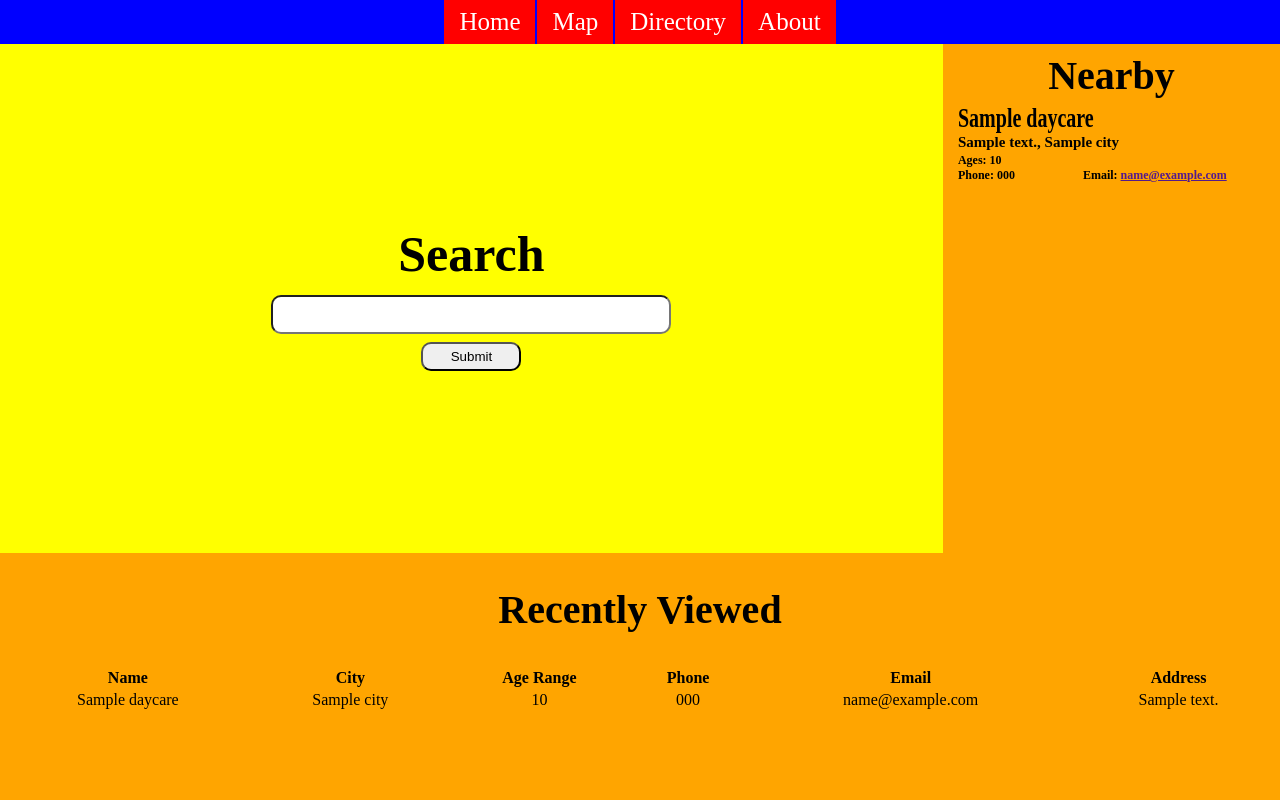
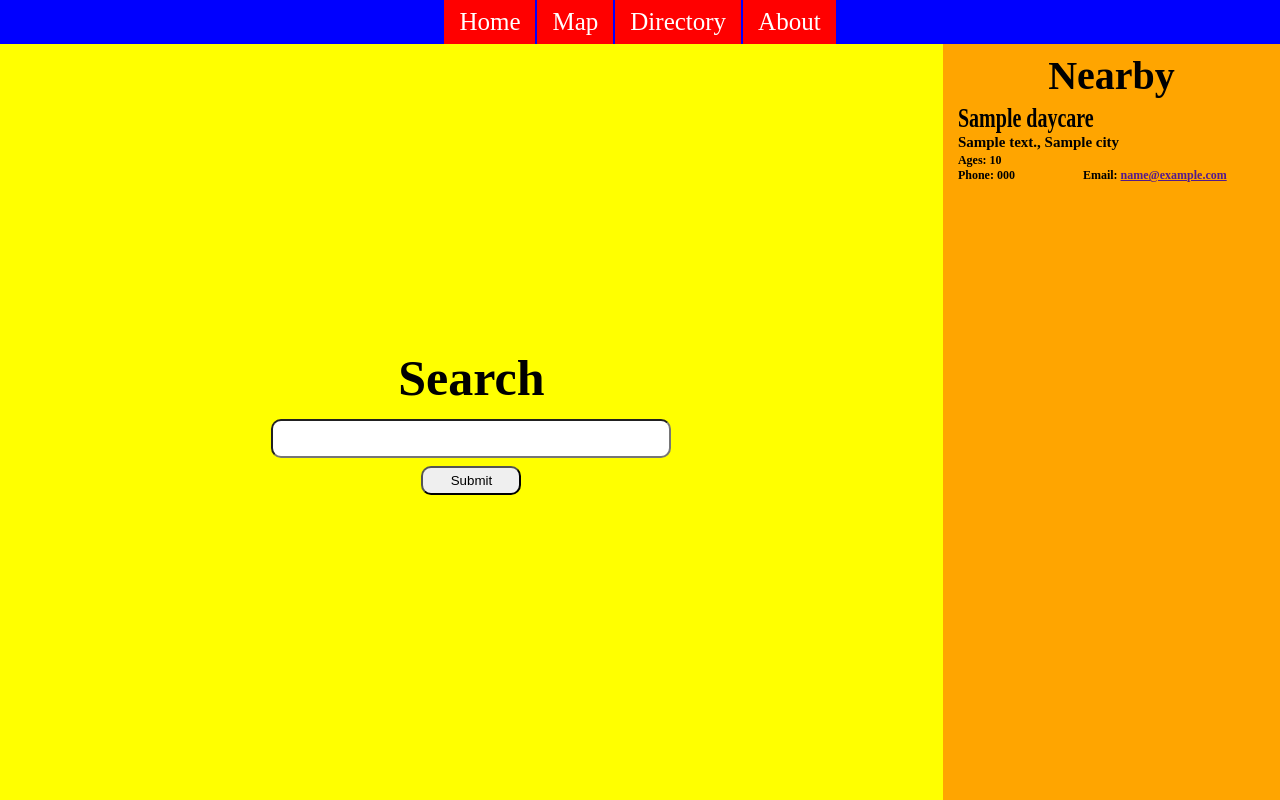
Before and after one commit to BLX151/data-daycare, a Python web app: template dd/templates/home.html in a window 1280 px wide. Run offline with Jinja, Linux system fonts and the light colour scheme; the template is opened without the code that fills it: most values are stand-ins (such as "Sample title", 1, 10 or a date in 2020).

Commit message:
HTML updates

```diff
--- a/dd/static/style.css
+++ b/dd/static/style.css
@@ -121,20 +121,15 @@ h6 {font-size: 12;}
     background-color: orange;
 }
 
+.recent-daycare {
+    text-align: center;
+}
+
 h1, h2, h3 {
     text-align: center
 }
 
-table {
-    width: 100%;
-    text-align: center
-}
 
 p {
     text-align: center;
 }
-
-.test {
-    height: 50px;
-    width: 250px;
-}
--- a/dd/templates/home.html
+++ b/dd/templates/home.html
@@ -32,8 +32,15 @@
 
         </div>
 
-        <div class = "recent orange">
-            <header><h2>Recently Viewed</h2></header>
+        <!-- <div class = "recent orange">
+            <h2 class = "recent-title raw">Recently Viewed</h2>
+
+            {% for daycare in recent %}
+            <div class = "recent-daycare">
+                <h4 class = "raw">{{ daycare["facility_name"] }}</h4>
+            </div>
+            {% endfor %}
+
             <table>
                 <tr>
                     <th>Name</th>
@@ -54,5 +61,5 @@
                 </tr>
                 {% endfor %}
             </table>
-        </div>
+        </div> -->
 {% endblock content %}
```
